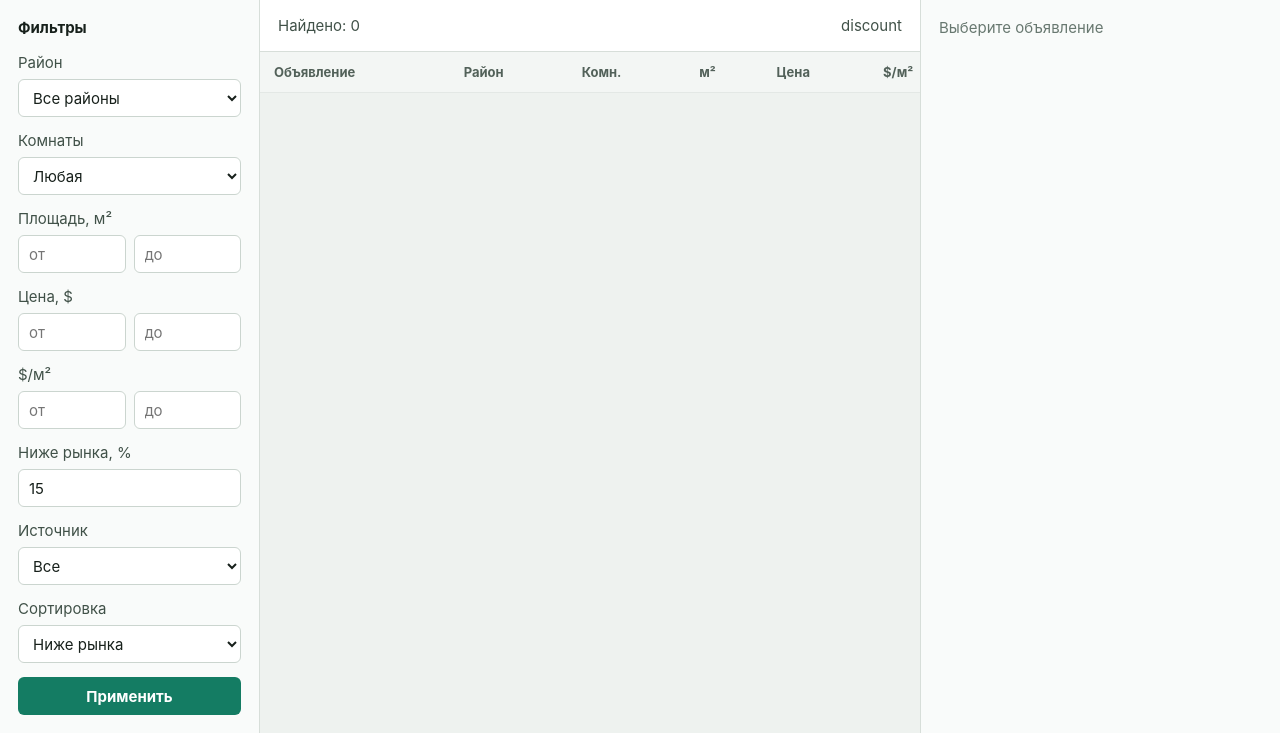
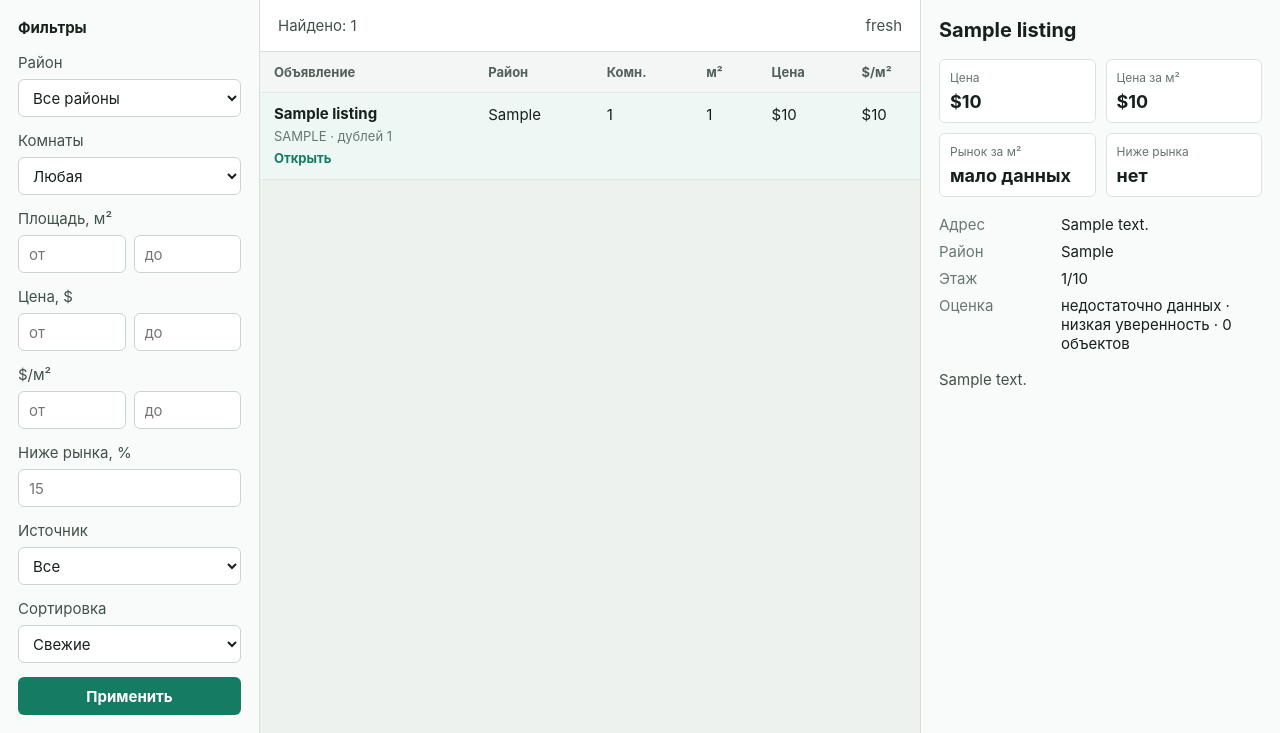
Before and after one commit to Asekesh/tashkent-value-flats, a FastAPI app: page / in a window 1280 px wide. Shown: the part 88-821 px from the top of the page. Run offline with FastAPI, Linux system fonts and the light colour scheme; tables that the repository leaves empty hold one stand-in row (values such as "Sample post"); data that the repository does not hold is empty; some libraries are stand-ins or nearby versions.

Commit message:
Fix live scrape UI and purge fixture listings

```diff
--- a/backend/app/core/config.py
+++ b/backend/app/core/config.py
@@ -11,6 +11,7 @@ class Settings(BaseSettings):
     cors_origins: str = "http://localhost:5173,http://127.0.0.1:5173"
     allow_live_scraping: bool = False
     seed_fixtures_on_startup: bool = False
+    purge_fixture_listings_on_startup: bool = False
     enable_scrape_scheduler: bool = False
     scrape_interval_minutes: int = 15
     scheduled_scrape_sources: str = "olx"
--- a/backend/app/main.py
+++ b/backend/app/main.py
@@ -8,7 +8,7 @@ from fastapi import FastAPI
 from fastapi.middleware.cors import CORSMiddleware
 from fastapi.responses import FileResponse
 from fastapi.staticfiles import StaticFiles
-from sqlalchemy import select, func
+from sqlalchemy import delete, select, func
 
 from app.api import admin, listings
 from app.core.config import get_settings
@@ -27,6 +27,14 @@ STATIC_DIR = Path(__file__).parent / "static"
 async def lifespan(_: FastAPI):
     Base.metadata.create_all(bind=engine)
     scheduler_task: asyncio.Task | None = None
+    if settings.purge_fixture_listings_on_startup:
+        with SessionLocal() as db:
+            db.execute(
+                delete(Listing).where(
+                    Listing.source_id.in_(["olx-1", "olx-2", "olx-3", "uybor-1", "uybor-2", "uybor-3", "realt24-1", "realt24-2", "realt24-3"])
+                )
+            )
+            db.commit()
     if settings.seed_fixtures_on_startup:
         with SessionLocal() as db:
             count = db.scalar(select(func.count()).select_from(Listing))
--- a/backend/app/scrapers/adapters/olx.py
+++ b/backend/app/scrapers/adapters/olx.py
@@ -16,6 +16,7 @@ from app.services.normalization import compact_text, normalize_district
 class OlxAdapter(SourceAdapter):
     source = "olx"
     fixture_name = "olx.html"
+    supports_live = True
     search_url = "https://www.olx.uz/nedvizhimost/kvartiry/prodazha/tashkent/"
 
     def parse(self, html: str) -> list[RawListing]:
--- a/backend/app/scrapers/base.py
+++ b/backend/app/scrapers/base.py
@@ -27,6 +27,7 @@ class RawListing:
 class SourceAdapter:
     source: str
     fixture_name: str
+    supports_live: bool = False
 
     def parse(self, html: str) -> list[RawListing]:
         raise NotImplementedError
--- a/backend/app/static/app.js
+++ b/backend/app/static/app.js
@@ -18,7 +18,7 @@ async function importFixtures() {
   await fetch("/api/admin/scrape/run", {
     method: "POST",
     headers: { "Content-Type": "application/json" },
-    body: JSON.stringify({ source: "all" }),
+    body: JSON.stringify({ source: "olx", mode: "live" }),
   });
   await fetchListings();
 }
@@ -58,7 +58,7 @@ function renderRows() {
       : `<span class="badge ${listing.market.is_below_market ? "good" : ""}">${listing.market.discount_percent.toFixed(1)}%</span>`;
     return `
       <tr data-id="${listing.id}" class="${state.selectedId === listing.id ? "selected" : ""}">
-        <td><strong>${escapeHtml(listing.title)}</strong><span>${listing.source.toUpperCase()} · дублей ${listing.duplicate_count}</span></td>
+        <td><strong>${escapeHtml(listing.title)}</strong><span>${listing.source.toUpperCase()} · дублей ${listing.duplicate_count}</span><a class="open-link" href="${escapeAttr(listing.url)}" target="_blank" rel="noreferrer" onclick="event.stopPropagation()">Открыть</a></td>
         <td>${escapeHtml(listing.district)}</td>
         <td>${listing.rooms}</td>
         <td>${listing.area_m2}</td>
--- a/backend/app/static/index.html
+++ b/backend/app/static/index.html
@@ -27,14 +27,14 @@
           <div class="range-group"><span>Площадь, м²</span><div><input id="area_min" placeholder="от" /><input id="area_max" placeholder="до" /></div></div>
           <div class="range-group"><span>Цена, $</span><div><input id="price_min" placeholder="от" /><input id="price_max" placeholder="до" /></div></div>
           <div class="range-group"><span>$/м²</span><div><input id="ppm_min" placeholder="от" /><input id="ppm_max" placeholder="до" /></div></div>
-          <label>Ниже рынка, %<input id="discount_min" value="15" /></label>
+          <label>Ниже рынка, %<input id="discount_min" placeholder="15" /></label>
           <label>Источник<select id="source"><option value="">Все</option><option value="olx">OLX</option><option value="uybor">Uybor</option><option value="realt24">Realt24</option></select></label>
-          <label>Сортировка<select id="sort"><option value="discount">Ниже рынка</option><option value="price_per_m2">Цена за м²</option><option value="fresh">Свежие</option><option value="price">Цена</option></select></label>
+          <label>Сортировка<select id="sort"><option value="fresh">Свежие</option><option value="discount">Ниже рынка</option><option value="price_per_m2">Цена за м²</option><option value="price">Цена</option></select></label>
           <button id="applyButton" class="primary-button full">Применить</button>
         </aside>
 
         <section class="results">
-          <div class="result-toolbar"><span id="status">Готово</span><span id="sortLabel">discount</span></div>
+          <div class="result-toolbar"><span id="status">Готово</span><span id="sortLabel">fresh</span></div>
           <div class="table-wrap">
             <table>
               <thead>
--- a/backend/app/static/styles.css
+++ b/backend/app/static/styles.css
@@ -73,6 +73,7 @@ tbody tr { cursor: pointer; }
 tbody tr:hover, tbody tr.selected { background: #edf7f3; }
 td strong { display: block; line-height: 1.25; }
 td span { color: #687870; display: block; font-size: 13px; margin-top: 4px; }
+.open-link { color: #147c63; display: inline-flex; font-size: 13px; font-weight: 700; margin-top: 6px; text-decoration: none; }
 .badge { background: #eef0e6; border-radius: 999px; color: #536020; display: inline-flex; font-weight: 700; line-height: 1; padding: 6px 8px; }
 .badge.good { background: #dcefe8; color: #12664f; }
 .badge.muted { background: #eceeed; color: #6b7670; }
--- a/frontend/src/main.tsx
+++ b/frontend/src/main.tsx
@@ -61,9 +61,9 @@ const defaultFilters: Filters = {
   price_max: "",
   ppm_min: "",
   ppm_max: "",
-  discount_min: "15",
+  discount_min: "",
   source: "",
-  sort: "discount",
+  sort: "fresh",
 };
 
 function App() {
```
Also changed, not shown: backend/app/services/scrape.py (+9 -1 lines).
